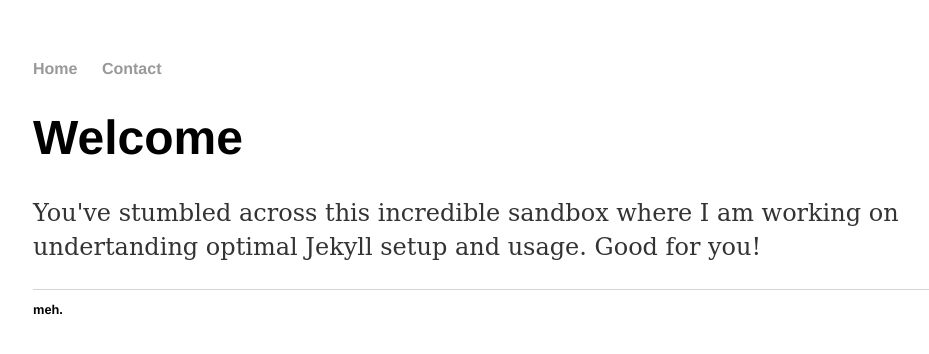
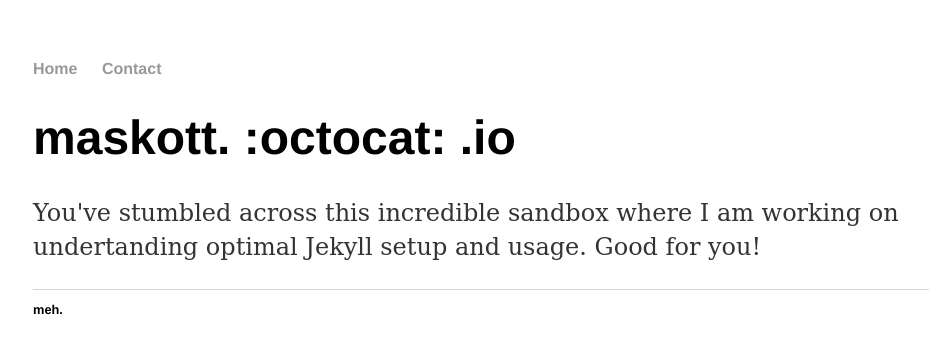
Before and after one commit to maskott/ghp-playground, a Jekyll site: the page built from index.html, in a window 1280 px wide. Shown: the top 354 px of the page, without its empty margins (159-1088 px from the left). Built offline with Jekyll 4.4.1, drawn with Linux system fonts in a browser that asks for light colours.

Commit message:
playing with icons

```diff
--- a/index.html
+++ b/index.html
@@ -2,7 +2,7 @@
 layout: default
 title: Welcome to the playground
 ---
-<h1>Welcome</h1>
+<h1>maskott. :octocat: .io</h1>
 <p>
   You've stumbled across this incredible sandbox where I am working on undertanding optimal Jekyll setup and usage. Good for you!
 </p>
```
